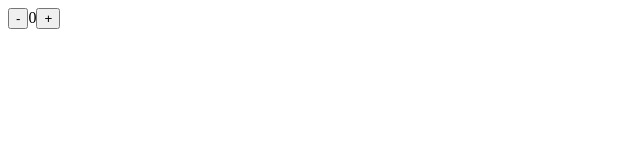
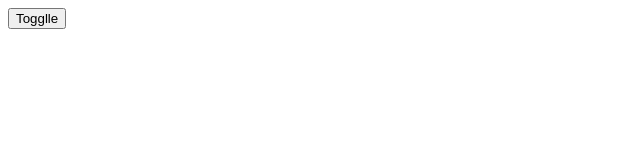
Before and after one commit to SergeyShashin/react140824, a React app: page / in a window 1280 px wide. Shown: the top 160 px of the page, without its empty margins (0-640 px from the left). Built offline with nearby package versions, Linux system fonts and the light colour scheme.

Commit message:
React 140824. Lesson2. <App/> updated. <Counter/> done.

```diff
--- a/src/components/App.jsx
+++ b/src/components/App.jsx
@@ -1,33 +1,27 @@
 import React, { Component } from "react";
+import { Counter } from "components/Counter";
 
 export class App extends Component {
   constructor(props) {
     super(props);
     this.state = {
-      counter: 0
+      showCounter: false
     };
-  }
-
-  handlerClickControl = (e) => {
-    if (e.target.tagName !== 'BUTTON') {
-      return
-    }
-
-    let targetOperation = Number(e.target.dataset.operation);
-
-    this.setState((prevState) => ({
-      counter: prevState.counter + targetOperation
-    }));
 
   }
 
+  handleToggle = () => {
+    this.setState({ showCounter: !this.state.showCounter });
+  }
+
   render() {
-    const { counter } = this.state;
     return (
-      <section id="app" onClick={this.handlerClickControl}>
-        <button data-operation="-1" id="minus">-</button>
-        <span id="monitor">{counter}</span>
-        <button data-operation="1" id="plus">+</button>
+      <section>
+        {
+          this.state.showCounter && <Counter />
+        }
+
+        <button onClick={this.handleToggle}>Togglle</button>
       </section>
     )
   }
--- /dev/null
+++ b/src/components/Counter.jsx
@@ -0,0 +1,43 @@
+import React, { Component } from "react";
+
+export class Counter extends Component {
+  constructor(props) {
+    super(props);
+    this.state = {
+      counter: 0,
+      interval: null
+    };
+  }
+
+  componentDidMount() {
+    this.state.interval = setInterval(() => console.log('fire'), 200);
+  }
+
+  componentWillUnmount() {
+    clearInterval(this.state.interval);
+  }
+
+  handlerClickControl = (e) => {
+    if (e.target.tagName !== 'BUTTON') {
+      return
+    }
+
+    let targetOperation = Number(e.target.dataset.operation);
+
+    this.setState((prevState) => ({
+      counter: prevState.counter + targetOperation
+    }));
+
+  }
+
+  render() {
+    const { counter } = this.state;
+    return (
+      <section id="app" onClick={this.handlerClickControl}>
+        <button data-operation="-1" id="minus">-</button>
+        <span id="monitor">{counter}</span>
+        <button data-operation="1" id="plus">+</button>
+      </section>
+    )
+  }
+}
```
